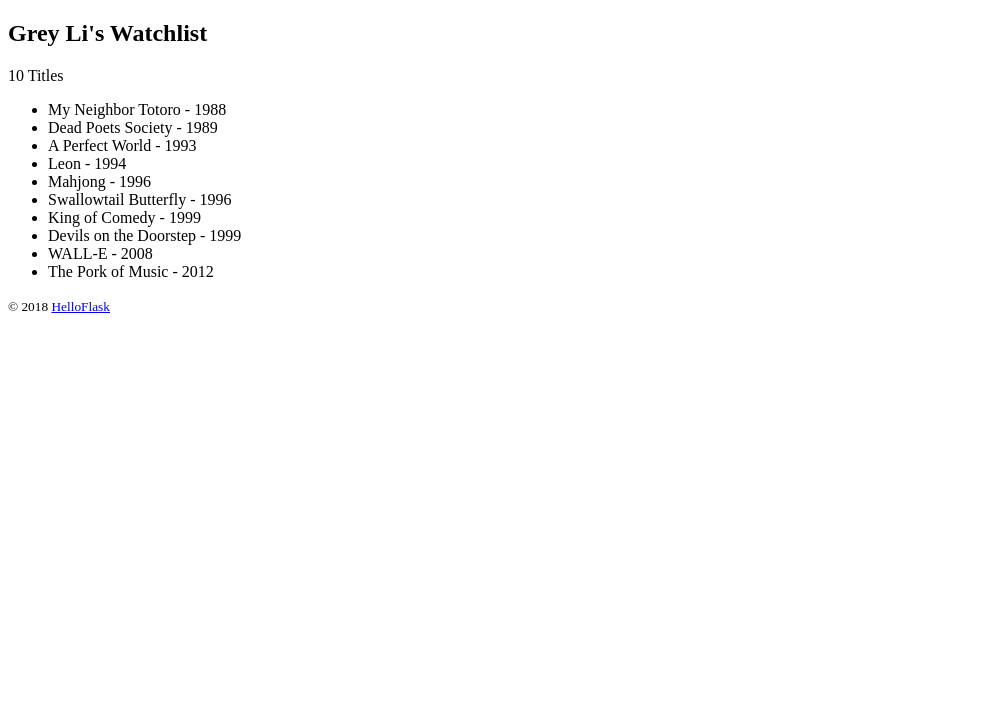
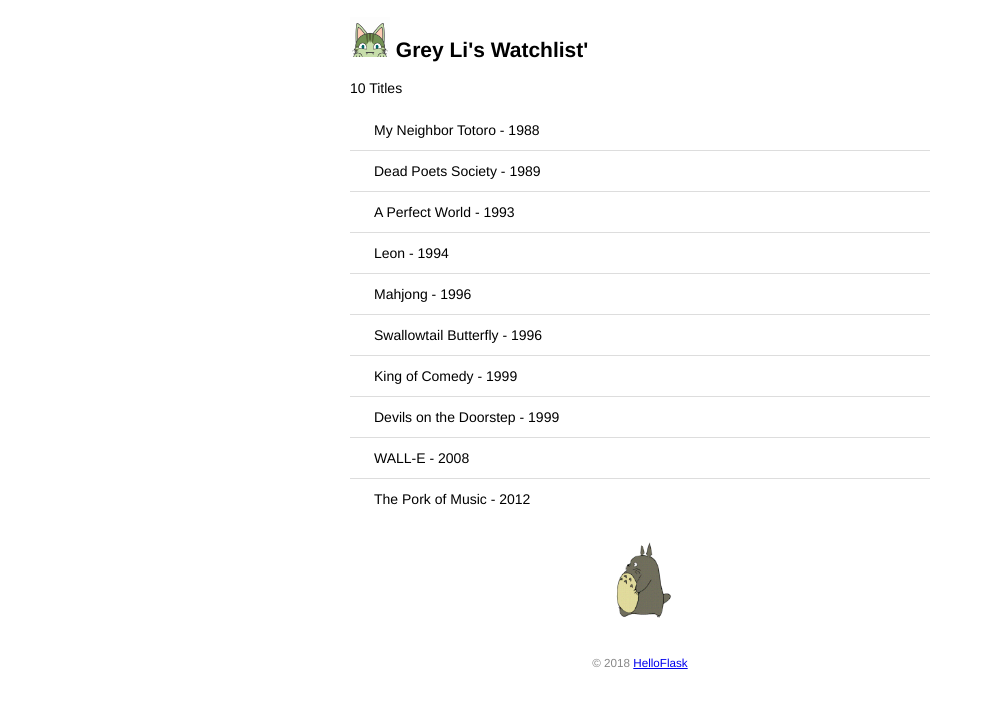
Before and after one commit to Crystal9202/watchlist, a Flask app: page / in a window 1280 px wide. Shown: the top 708 px of the page, without its empty margins (0-985 px from the left). Run offline with Flask 2, Linux system fonts and the light colour scheme.

Commit message:
Add static files

```diff
--- /dev/null
+++ b/static/style.css
@@ -0,0 +1,42 @@
+/* 页面整体 */
+body {
+    margin: auto;
+    max-width: 580px;
+    font-size: 14px;
+    font-family: Helvetica, Arial, sans-serif;
+    }
+    /* 页脚 */
+    footer {
+    color: #888;
+    margin-top: 15px;
+    text-align: center;
+    padding: 10px;
+    }
+    /* 头像 */
+    .avatar {
+    width: 40px;
+    }
+    /* 电影列表 */
+    .movie-list {
+    list-style-type: none;
+    padding: 0;
+    margin-bottom: 10px;
+    box-shadow: 0 2px 5px 0 rgba(0, 0, 0, 0.16), 0 2px 10px 0 rg
+    ba(0, 0, 0, 0.12);
+    }
+    .movie-list li {
+    padding: 12px 24px;
+    border-bottom: 1px solid #ddd;
+}
+.movie-list li:last-child {
+border-bottom:none;
+}
+.movie-list li:hover {
+background-color: #f8f9fa;
+}
+/* 龙猫图片 */
+.totoro {
+display: block;
+margin: 0 auto;
+height: 100px;
+}
--- a/templates/index.html
+++ b/templates/index.html
@@ -3,15 +3,21 @@
 <head>
     <meta charset="utf-8">
     <title>{{ name }}'s Watchlist</title>
+    <link rel="icon" href="{{ url_for('static' ,filename='favi.ico')}}">
+    <link rel="stylesheet" href="{{ url_for('static',filename='style.css')}}"  type="text/css" >
 </head>
 <body>
-    <h2>{{ name }}'s Watchlist</h2>
+    <h2>
+        <img alt="Avatar" class="avatar" src="{{ url_for('static' , filename='avatar.png')}}">
+        {{ name}}'s Watchlist'
+    </h2>
     <p>{{ movies|length }} Titles</p>
-    <ul>
+    <ul class="movie-list">
         {% for movie in movies %}
         <li>{{ movie.title }} - {{ movie.year }}</li>
         {% endfor %}
     </ul>
+    <img alt ="Walking Totoro" class="totoro" src="{{  url_for('static' ,filename='totoro.gif' )}}">
     <footer>
         <small>&copy; 2018 <a href="http://helloflask.com/tutorial">HelloFlask</a></small>
 	</footer>
```
Also changed, not shown: static/avatar.png (added), static/favi.ico (added), static/totoro.gif (added).
